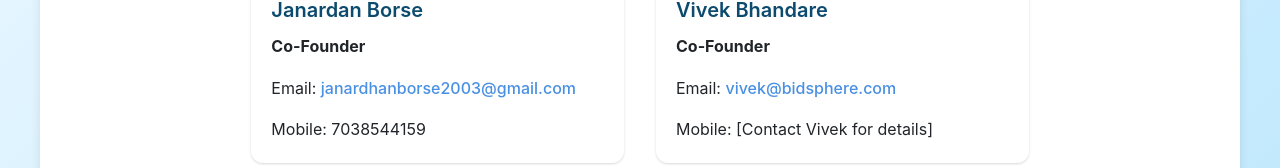
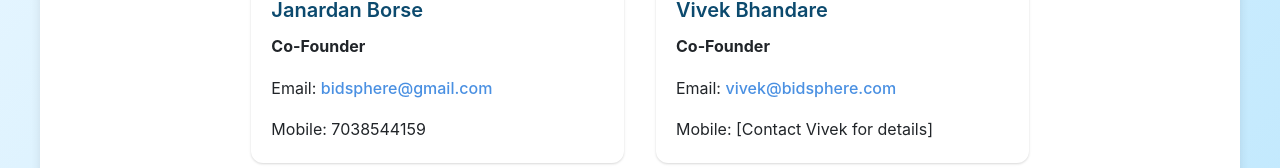
Before and after one commit to janardan04/BidSphere-Auction, a React (Create React App) app: page /contact in a window 1280 px wide. Shown: the part 591-759 px from the top of the page. Built offline with nearby package versions, Linux system fonts and the light colour scheme; no server answers.

Commit message:
add bidsphere

```diff
--- a/public/404.html
+++ b/public/404.html
@@ -1 +1 @@
-<!doctype html><html lang="en"><head><meta charset="UTF-8"><meta name="viewport" content="width=device-width,initial-scale=1"><title>BidSphere - Online Auction Platform</title><base href="/BidSphere-Auction/"/><link href="https://cdn.jsdelivr.net/npm/bootstrap@5.3.0/dist/css/bootstrap.min.css" rel="stylesheet"><link rel="stylesheet" href="https://cdnjs.cloudflare.com/ajax/libs/font-awesome/6.0.0/css/all.min.css"><link rel="stylesheet" href="https://cdnjs.cloudflare.com/ajax/libs/animate.css/4.1.1/animate.min.css"/><script defer="defer" src="/BidSphere-Auction/static/js/main.7893990f.js"></script><link href="/BidSphere-Auction/static/css/main.88a456a9.css" rel="stylesheet"></head><body><div id="root"></div></body></html>
+<!doctype html><html lang="en"><head><meta charset="UTF-8"><meta name="viewport" content="width=device-width,initial-scale=1"><title>BidSphere - Online Auction Platform</title><base href="/BidSphere-Auction/"/><link href="https://cdn.jsdelivr.net/npm/bootstrap@5.3.0/dist/css/bootstrap.min.css" rel="stylesheet"><link rel="stylesheet" href="https://cdnjs.cloudflare.com/ajax/libs/font-awesome/6.0.0/css/all.min.css"><link rel="stylesheet" href="https://cdnjs.cloudflare.com/ajax/libs/animate.css/4.1.1/animate.min.css"/><script defer="defer" src="/BidSphere-Auction/static/js/main.fdff2fc7.js"></script><link href="/BidSphere-Auction/static/css/main.24c4e072.css" rel="stylesheet"></head><body><div id="root"></div></body></html>
--- a/src/components/Header.js
+++ b/src/components/Header.js
@@ -129,7 +129,7 @@
                                         Profile
                                     </button>
                                 </li>
-                                {user.email === "janardhanborse2003@gmail.com" || "vivek@gmail.com" && (
+                                {user.email === "bidsphere@gmail.com" || "vivek@gmail.com" && (
                                     <li className="nav-item">
                                         <button
                                             className="nav-link nav-button"
--- a/src/pages/AdminLogin.js
+++ b/src/pages/AdminLogin.js
@@ -19,7 +19,7 @@
 
   // Hardcoded admin credentials
   const ADMINS = [
-    { email: 'janardhanborse2003@gmail.com', password: 'admin123' },
+    { email: 'bidsphere@gmail.com', password: 'admin123' },
     { email: 'vivek@gmail.com', password: 'Vivek@123' }
   ];
 
--- a/src/pages/Contact.js
+++ b/src/pages/Contact.js
@@ -32,8 +32,8 @@
                                     <p className="card-text"><strong>Co-Founder</strong></p>
                                     <p className="card-text">
                                         Email:{' '}
-                                        <a href="mailto:janardhanborse2003@gmail.com">
-                                            janardhanborse2003@gmail.com
+                                        <a href="mailto:bidsphere@gmail.com">
+                                            bidsphere@gmail.com
                                         </a>
                                     </p>
                                     <p className="card-text">Mobile: 7038544159</p>
--- a/src/utils/useAdminDashboard.js
+++ b/src/utils/useAdminDashboard.js
@@ -34,7 +34,7 @@
     if (
       !state ||
       !state.isAuthenticated ||
-      state.email !== "janardhanborse2003@gmail.com"
+      state.email !== "bidsphere@gmail.com"
     ) {
       setError("You are not authorized to access this page.");
       navigate("/admin-login");
```
